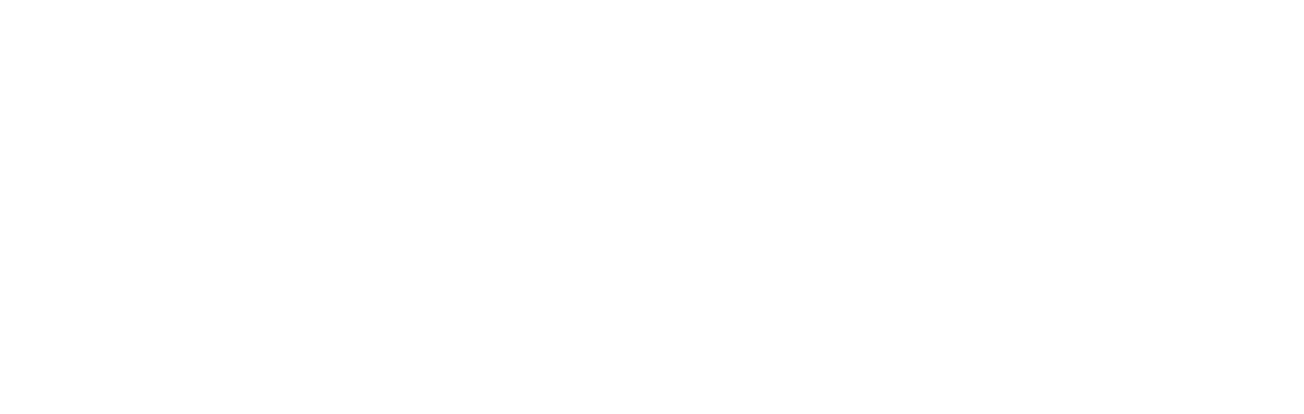
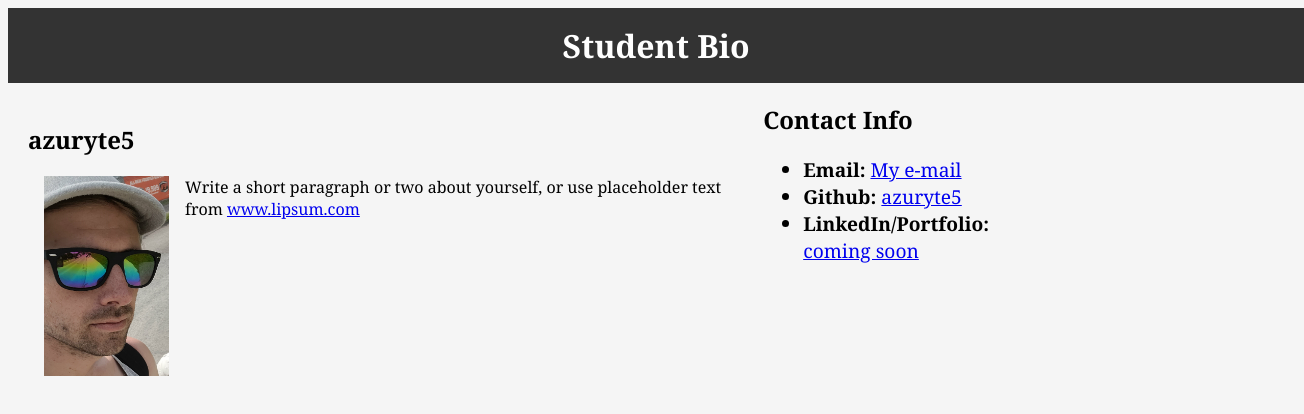
Before and after one commit to azuryte5/azuryte5.github.io, a plain HTML site: page index.html in a window 1280 px wide. Shown: the whole page, 1304 px wide, since content can reach past the window. Drawn offline with Linux system fonts and the light colour scheme.

Commit message:
nearly caught up

```diff
--- a/index.html
+++ b/index.html
@@ -1,21 +1,42 @@
 <!DOCTYPE html>
-<html lang="en">
-<head>
-<meta charset="UFT-8">
-<title>My Portfolio</title>
+<html lang="en-us">
+  <head>
+    <meta charset="UTF-8" />
+    <title>HTML + CSS</title>
 
-<link rel="stylesheet" type="text/css" href="style.css">
-</head>
+    <link rel="stylesheet" type="text/css" href="style.css" />
+  </head>
 
+  <body>
+    <header>
+      <h1>Student Bio</h1>
+    </header>
 
+    <div class="container">
+      <section id="main-bio">
 
+        <h2>azuryte5</h2>
 
+        <img
+          id="bio-image"
+          src="profile.jpg".jpg"
+          alt="an image of a person with sunglasses"
+        />
 
+        <p>
+          Write a short paragraph or two about yourself, or use placeholder text
+          from <a href="http://www.lipsum.com/">www.lipsum.com</a>
+        </p>
+      </section>
 
-
-
-
-
-
-
+      <section id="contact-info">
+        <h2>Contact Info</h2>
+        <ul>
+          <li><strong>Email:</strong> <a href="#">My e-mail</a></li>
+          <li><strong>Github:</strong> <a href="https://github.com/azuryte5">azuryte5</a></li>
+          <li><strong>LinkedIn/Portfolio:</strong> <a href="#">coming soon</a></li>
+        </ul>
+      </section>
+    </div>
+  </body>
 </html>
--- a/style.css
+++ b/style.css
@@ -0,0 +1,45 @@
+.container {
+    background-color: whitesmoke;
+    margin: 0px;
+    width: 1024px;
+    }
+
+    #main-bio {
+    float:left;
+    padding: 20px;
+
+    }
+
+    #bio-image {
+    size: 50%;
+    height: 200px;
+    width: 125px;
+    margin: 0px;
+    padding: 0px 16px;
+    float:left;
+    }
+
+    #contact-info {
+    float:left;
+    width: 20%;
+    }
+
+    h1 {
+    color: white;
+    background: #333;
+    size: larger;
+    padding: 16px;
+    text-align: center;
+    width: 100%;
+    margin: 0;
+    }
+
+    li {
+    font-size: larger;
+    }
+
+    body {
+    padding: 0px;
+    font-family: Georgia, 'Times New Roman', Times, serif;
+    background-color:whitesmoke;
+    }
```
Also changed, not shown: profile.jpg (added).
